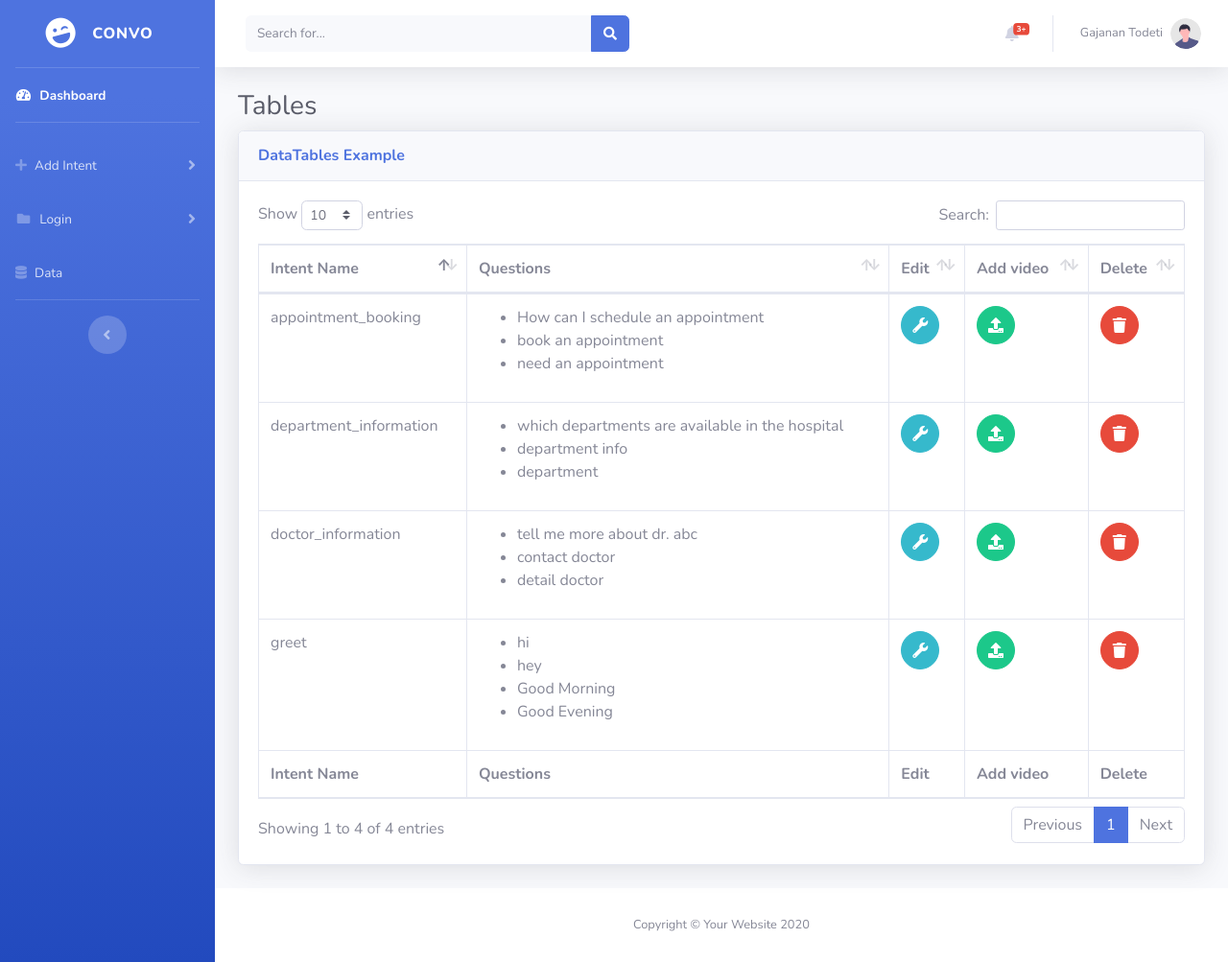
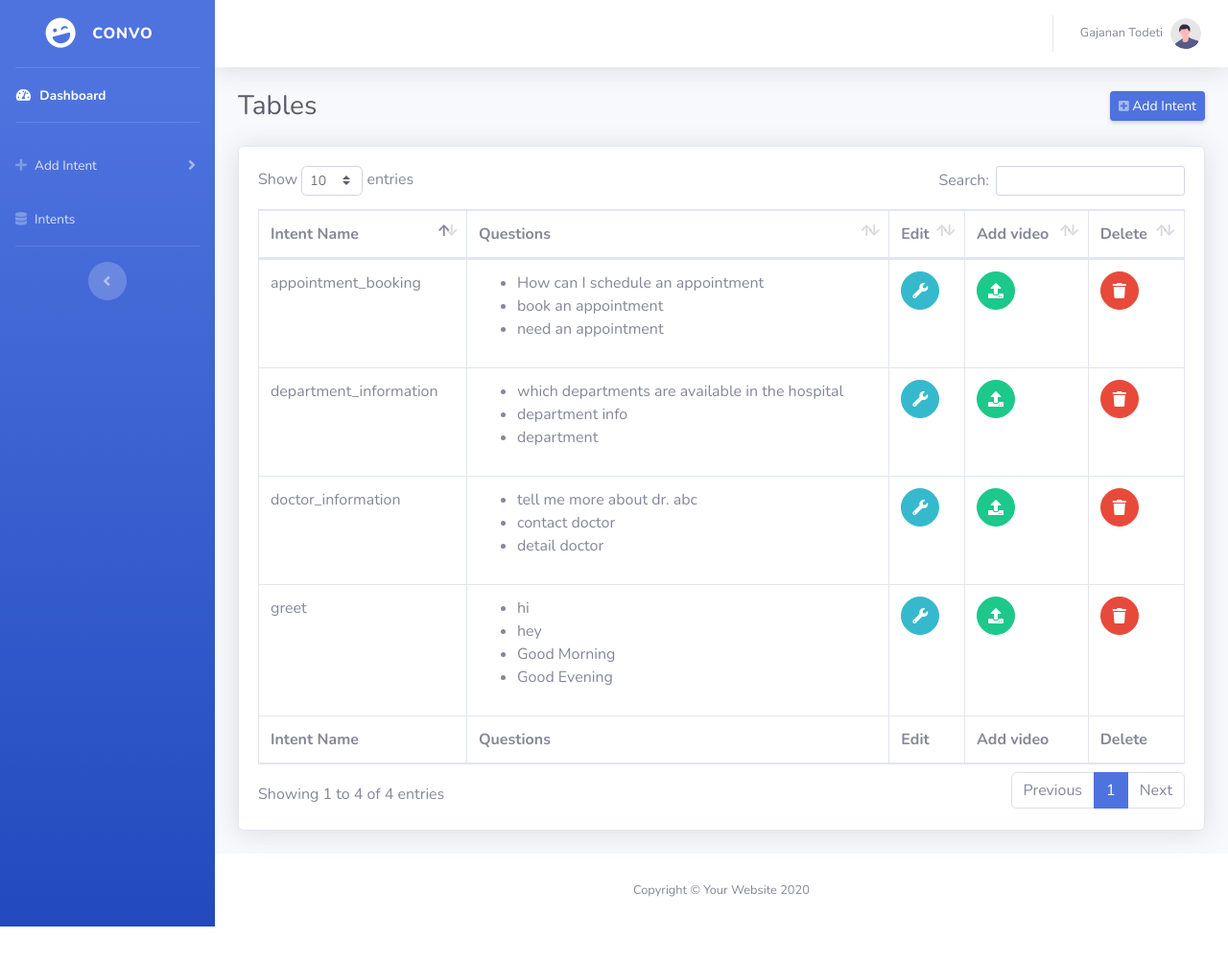
Before and after one commit to avataram-io/convo_chatbot_ui, a Flask app: page /table in a window 1280 px wide. Shown: the whole page at 96% size. After the commit the page ends 966 px from the top, so only its background shows below. Run offline with Flask 3, Linux system fonts and the light colour scheme; some libraries are stand-ins or nearby versions.

Commit message:
Update tables.html
table updated

```diff
--- a/templates/tables.html
+++ b/templates/tables.html
@@ -34,7 +34,7 @@
         <ul class="navbar-nav bg-gradient-primary sidebar sidebar-dark accordion" id="accordionSidebar">
 
             <!-- Sidebar - Brand -->
-            <a class="sidebar-brand d-flex align-items-center justify-content-center" href="/">
+            <a class="sidebar-brand d-flex align-items-center justify-content-center" href="/login">
                 <div class="sidebar-brand-icon rotate-n-15">
                     <i class="fas fa-laugh-wink"></i>
                 </div>
@@ -46,7 +46,7 @@
 
             <!-- Nav Item - Dashboard -->
             <li class="nav-item active">
-                <a class="nav-link" href="/">
+                <a class="nav-link" href="/login">
                     <i class="fas fa-fw fa-tachometer-alt"></i>
                     <span>Dashboard</span></a>
             </li>
@@ -104,7 +104,7 @@
             </div> -->
 
             <!-- Nav Item - Pages Collapse Menu -->
-            <li class="nav-item">
+            <!-- <li class="nav-item">
                 <a class="nav-link collapsed" href="#" data-toggle="collapse" data-target="#collapsePages"
                     aria-expanded="true" aria-controls="collapsePages">
                     <i class="fas fa-fw fa-folder"></i>
@@ -112,17 +112,14 @@
                 </a>
                 <div id="collapsePages" class="collapse" aria-labelledby="headingPages" data-parent="#accordionSidebar">
                     <div class="bg-white py-2 collapse-inner rounded">
-                        <!-- <h6 class="collapse-header">Login Screens:</h6> -->
+
                         <a class="collapse-item" href="/">Login</a>
                         <a class="collapse-item" href="/register">Register</a>
                         <a class="collapse-item" href="/forget_pass">Forgot Password</a>
-                        <!-- <div class="collapse-divider"></div>
-                        <h6 class="collapse-header">Other Pages:</h6>
-                        <a class="collapse-item" href="404.html">404 Page</a>
-                        <a class="collapse-item" href="blank.html">Blank Page</a> -->
+
                     </div>
                 </div>
-            </li>
+            </li> -->
 
             <!-- Nav Item - Charts -->
             <!-- <li class="nav-item">
@@ -137,7 +134,7 @@
                     <!-- <i class="fas fa-fw fa-table"></i> -->
                     <i class="fa fa-database" aria-hidden="true"></i>
 
-                    <span>Data</span></a>
+                    <span>Intents</span></a>
             </li>
 
             <!-- Divider -->
@@ -174,7 +171,7 @@
                         </button>
 
                         <!-- Topbar Search -->
-                        <form
+                        <!-- <form
                             class="d-none d-sm-inline-block form-inline mr-auto ml-md-3 my-2 my-md-0 mw-100 navbar-search">
                             <div class="input-group">
                                 <input type="text" class="form-control bg-light border-0 small" placeholder="Search for..."
@@ -185,7 +182,7 @@
                                     </button>
                                 </div>
                             </div>
-                        </form>
+                        </form> -->
 
                         <!-- Topbar Navbar -->
                         <ul class="navbar-nav ml-auto">
@@ -215,15 +212,15 @@
                             </li>
 
                            <!-- Nav Item - Alerts -->
-                        <li class="nav-item dropdown no-arrow mx-1">
+                        <!-- <li class="nav-item dropdown no-arrow mx-1">
                             <a class="nav-link dropdown-toggle" href="#" id="alertsDropdown" role="button"
                                 data-toggle="dropdown" aria-haspopup="true" aria-expanded="false">
-                                <i class="fas fa-bell fa-fw"></i>
+                                <i class="fas fa-bell fa-fw"></i> -->
                                 <!-- Counter - Alerts -->
-                                <span class="badge badge-danger badge-counter">3+</span>
-                            </a>
+                                <!-- <span class="badge badge-danger badge-counter">3+</span>
+                            </a> -->
                             <!-- Dropdown - Alerts -->
-                            <div class="dropdown-list dropdown-menu dropdown-menu-right shadow animated--grow-in"
+                            <!-- <div class="dropdown-list dropdown-menu dropdown-menu-right shadow animated--grow-in"
                                 aria-labelledby="alertsDropdown">
                                 <h6 class="dropdown-header">
                                     Alerts Center
@@ -253,7 +250,7 @@
                                 </a>
                                 <a class="dropdown-item text-center small text-gray-500" href="#">Show All Alerts</a>
                             </div>
-                        </li>
+                        </li> -->
 
                         <!-- Nav Item - Messages -->
                         <!-- <li class="nav-item dropdown no-arrow mx-1">
@@ -327,9 +324,9 @@
                                         <i class="fas fa-user fa-sm fa-fw mr-2 text-gray-400"></i>
                                         Profile
                                     </a>
-                                    <a class="dropdown-item" href="#">
+                                    <a class="dropdown-item" href="/forget_pass">
                                         <i class="fas fa-cogs fa-sm fa-fw mr-2 text-gray-400"></i>
-                                        Settings
+                                        Change Password
                                     </a>
                                     <!-- <a class="dropdown-item" href="#">
                                         <i class="fas fa-list fa-sm fa-fw mr-2 text-gray-400"></i>
@@ -350,18 +347,23 @@
 
                 <!-- Begin Page Content -->
                 <div class="container-fluid">
+                    <div class="d-sm-flex align-items-center justify-content-between mb-4">
+                        <h1 class="h3 mb-0 text-gray-800">Tables</h1>
+                        <a href="#" class="d-none d-sm-inline-block btn btn-sm btn-primary shadow-sm"><i
+                                class="fa fa-plus-square fa-sm text-white-50"></i> Add Intent</a>
+                    </div>
 
                     <!-- Page Heading -->
-                    <h1 class="h3 mb-2 text-gray-800">Tables</h1>
+                    <!-- <h1 class="h3 mb-2 text-gray-800">Tables</h1> -->
                     <!-- <p class="mb-4">DataTables is a third party plugin that is used to generate the demo table below.
                         For more information about DataTables, please visit the <a target="_blank"
                             href="https://datatables.net">official DataTables documentation</a>.</p> -->
 
                     <!-- DataTales Example -->
                     <div class="card shadow mb-4">
-                        <div class="card-header py-3">
+                        <!-- <div class="card-header py-3">
                             <h6 class="m-0 font-weight-bold text-primary">DataTables Example</h6>
-                        </div>
+                        </div> -->
                         <div class="card-body">
                             <div class="table-responsive">
                                 <table class="table table-bordered" id="dataTable" width="100%" cellspacing="0">
@@ -518,7 +520,7 @@
                 <div class="modal-body">Select "Logout" below if you are ready to end your current session.</div>
                 <div class="modal-footer">
                     <button class="btn btn-secondary" type="button" data-dismiss="modal">Cancel</button>
-                    <a class="btn btn-primary" href="login.html">Logout</a>
+                    <a class="btn btn-primary" href="/">Logout</a>
                 </div>
             </div>
         </div>
```
